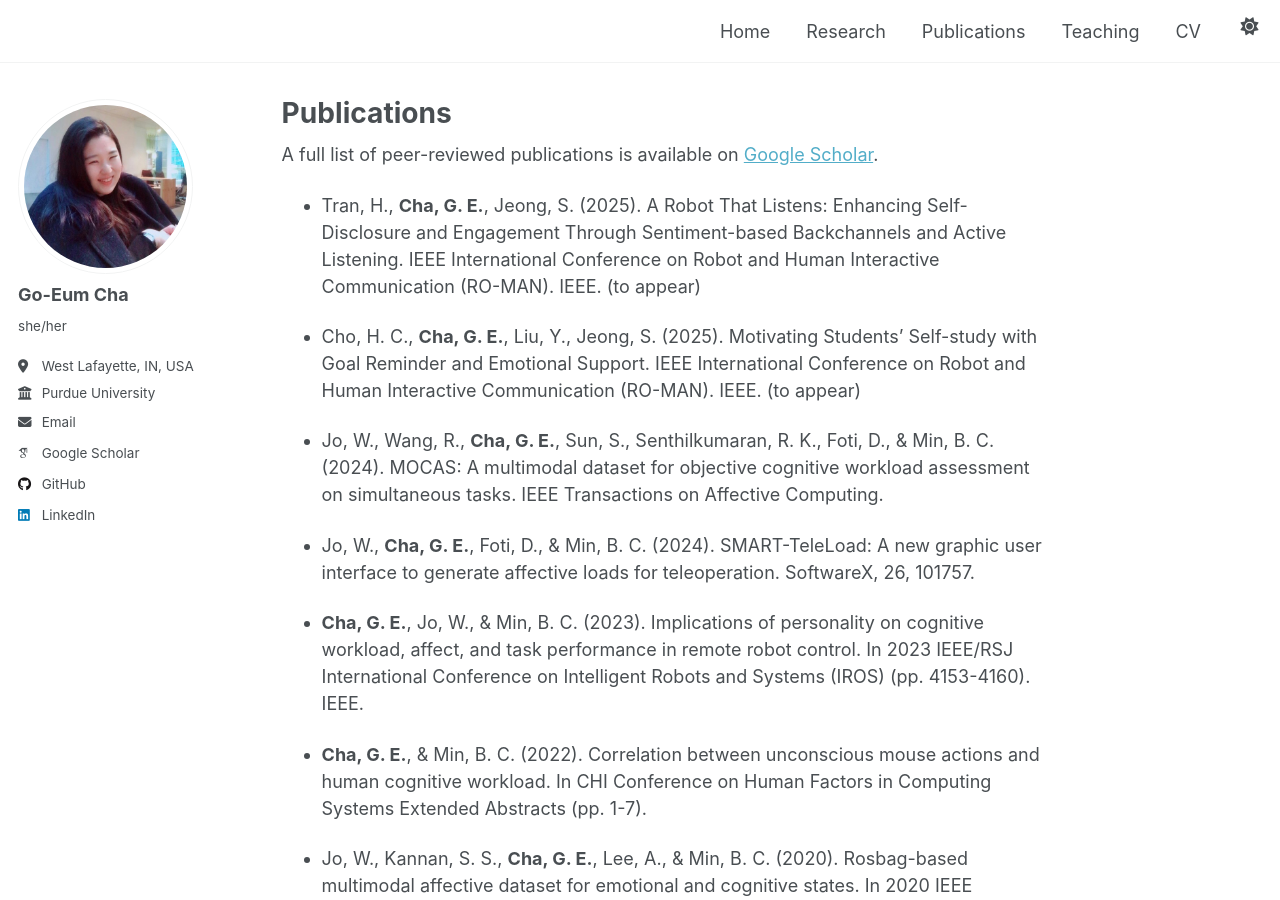
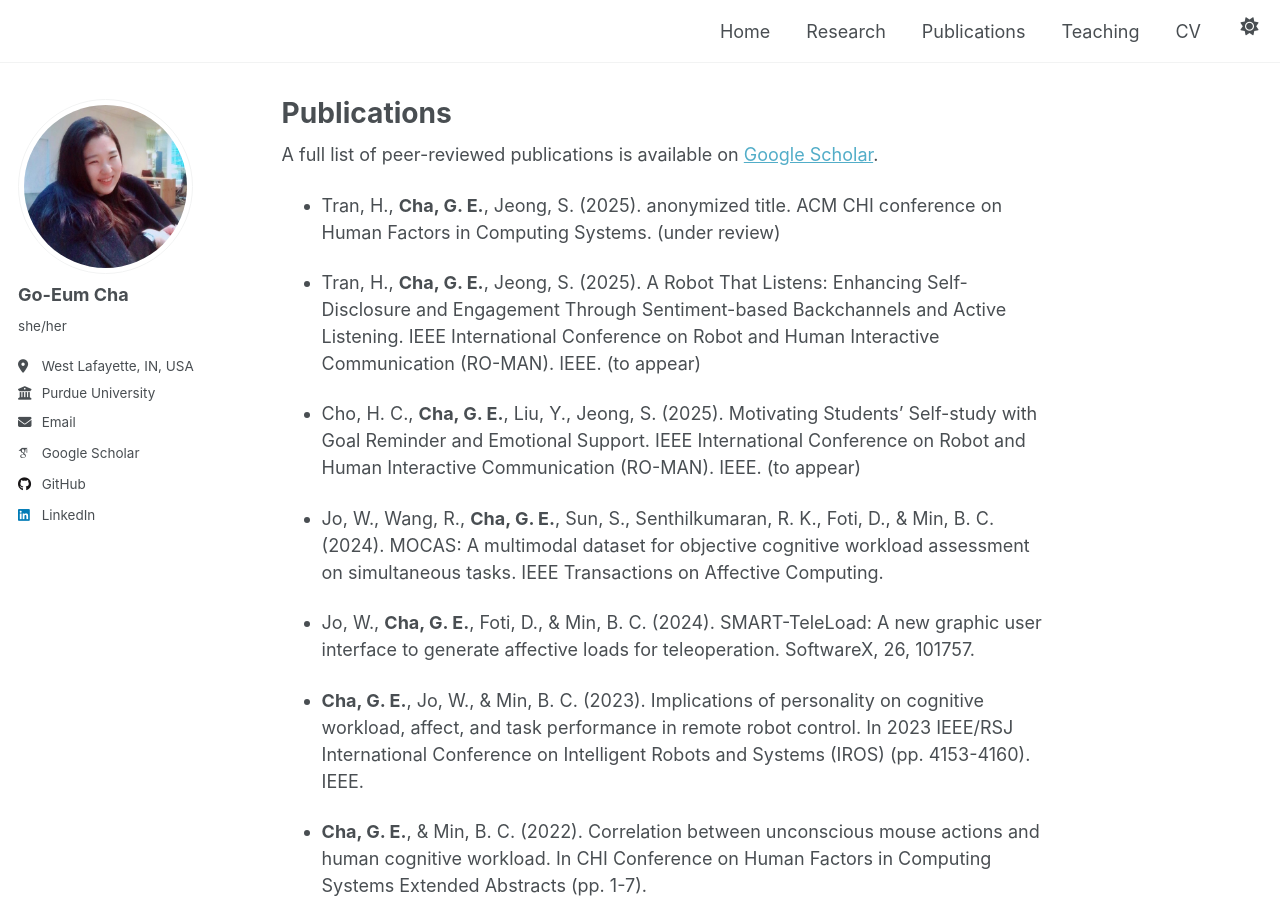
Before and after one commit to chagom/chagom.github.io, a Jekyll site: the page built from _pages/publications.md, in a window 1280 px wide and 900 px high. Built offline with Jekyll 4.4.1, drawn with Linux system fonts in a browser that asks for light colours; some web fonts are replaced.

Commit message:
chi submission

```diff
--- a/_pages/publications.md
+++ b/_pages/publications.md
@@ -7,6 +7,8 @@ author_profile: true
 
 
 A full list of peer-reviewed publications is available on [Google Scholar](https://scholar.google.com/citations?user=xnt-zV0AAAAJ).
+
+- Tran, H., **Cha, G. E.**, Jeong, S. (2025). anonymized title. ACM CHI conference on Human Factors in Computing Systems. (under review)
 
 - Tran, H., **Cha, G. E.**, Jeong, S. (2025). A Robot That Listens: Enhancing Self-Disclosure and Engagement Through Sentiment-based Backchannels and Active Listening. IEEE International Conference on Robot and Human Interactive Communication (RO-MAN). IEEE. (to appear)
 
```
